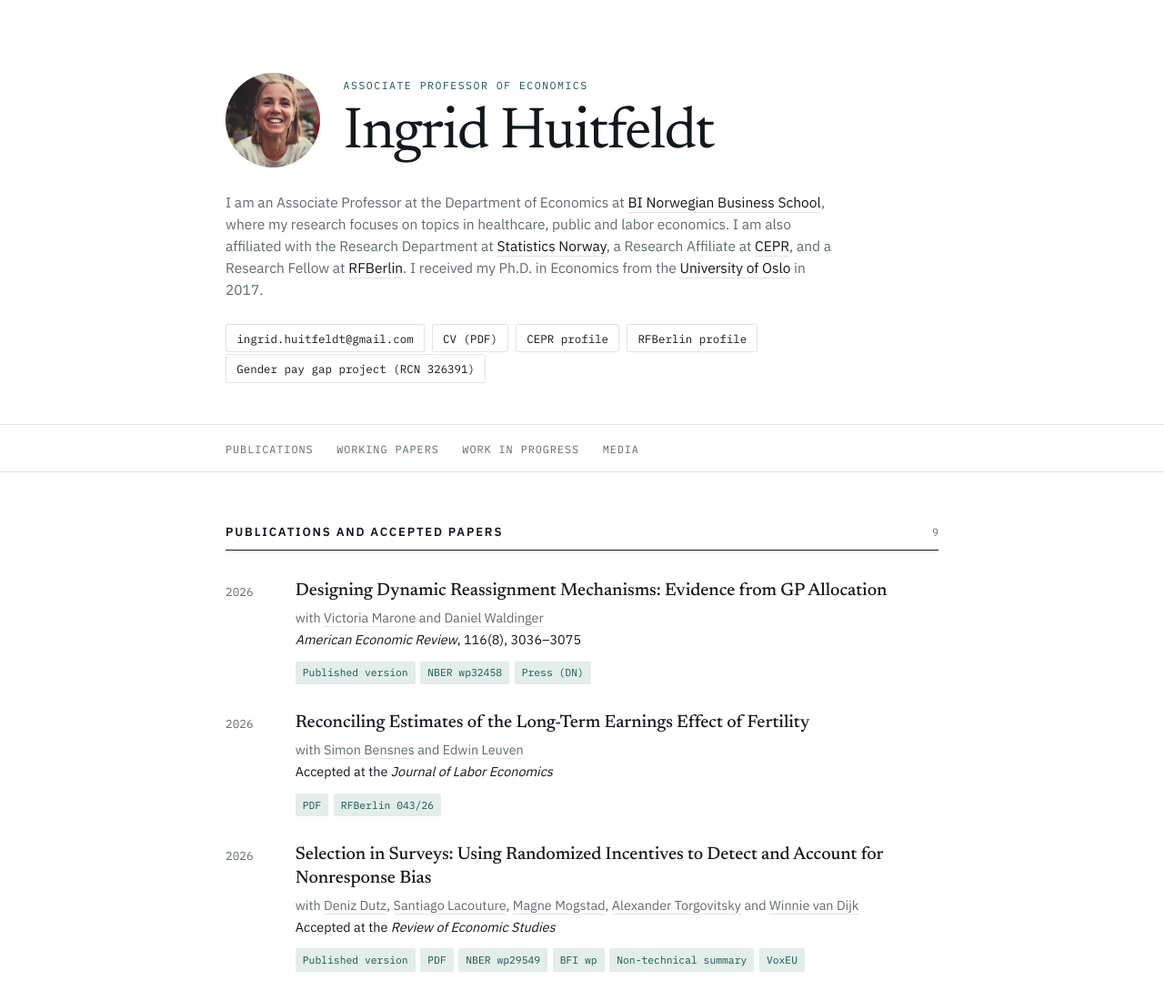
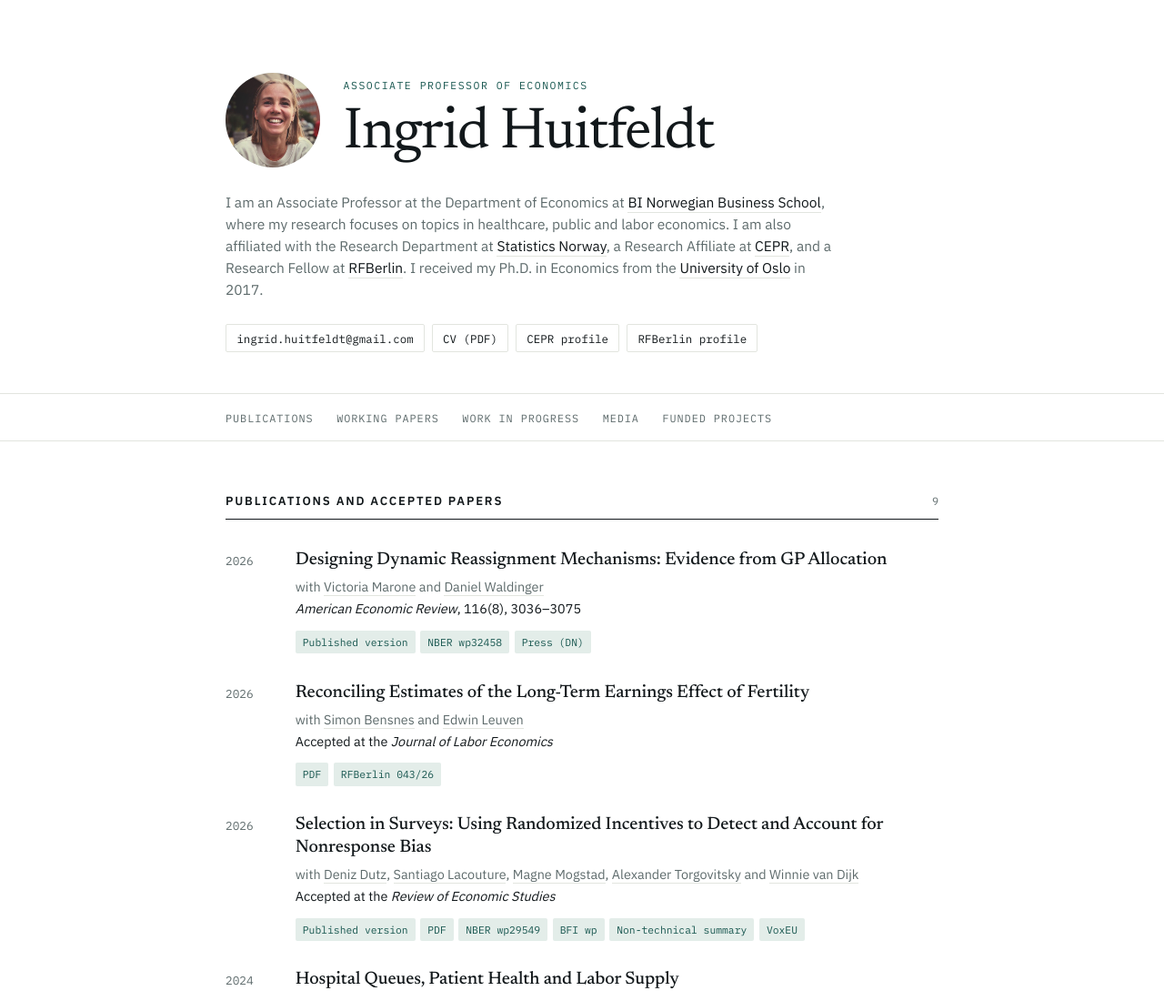
Before and after one commit to ingridhuitfeldt/ingridhuitfeldt.github.io, a plain HTML site: page index.html in a window 1280 px wide. Shown: the top 1100 px of the page at 91% size. Drawn offline with Linux system fonts and the light colour scheme.

Commit message:
Move project link to a Funded projects tab in the nav
Co-Authored-By: Claude Opus 5.5 <noreply@anthropic.com>

```diff
--- a/index.html
+++ b/index.html
@@ -203,7 +203,6 @@ a:focus-visible,summary:focus-visible{outline:2px solid var(--spruce);outline-of
       <li><a href="CVHuitfeldt.pdf">CV (PDF)</a></li>
       <li><a href="https://cepr.org/about/people/ingrid-huitfeldt">CEPR profile</a></li>
       <li><a href="https://www.rfberlin.com/author/ingrid-huitfeldtgmail-com/">RFBerlin profile</a></li>
-      <li><a href="gendergap.html">Gender pay gap project (RCN 326391)</a></li>
     </ul>
   </div>
 </header>
@@ -215,6 +214,7 @@ a:focus-visible,summary:focus-visible{outline:2px solid var(--spruce);outline-of
       <li><a href="#working">Working papers</a></li>
       <li><a href="#progress">Work in progress</a></li>
       <li><a href="#media">Media</a></li>
+      <li><a href="gendergap.html">Funded projects</a></li>
     </ul>
   </div>
 </nav>
```
